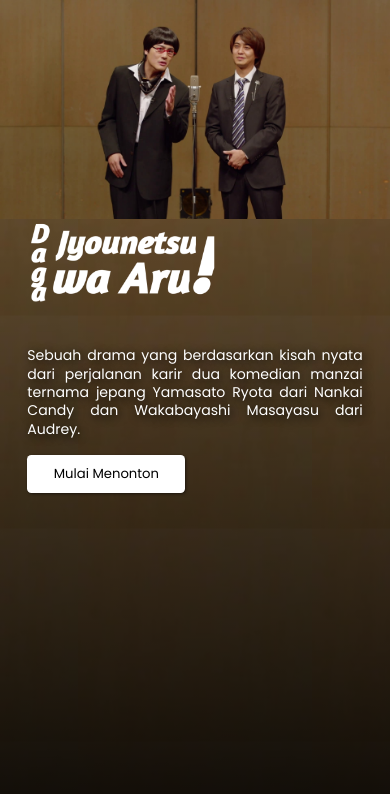
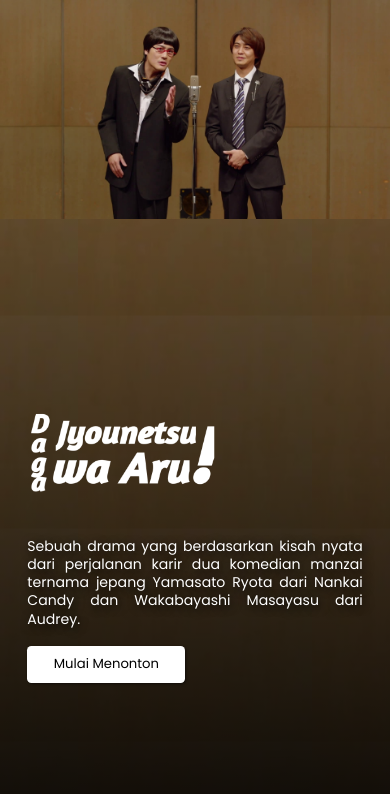
Before and after one commit to freetersubs/dagajyo, a plain HTML site: page index.html in a window 390 px wide. Drawn offline with nearby package versions, Linux system fonts and the light colour scheme.

Commit message:
Update style.css

```diff
--- a/css/style.css
+++ b/css/style.css
@@ -106,7 +106,7 @@
   }
 
   .hero .content {
-    margin-top: -40rem;
+    margin-top: 0;
   }
 
   .hero .gambar img {
```
